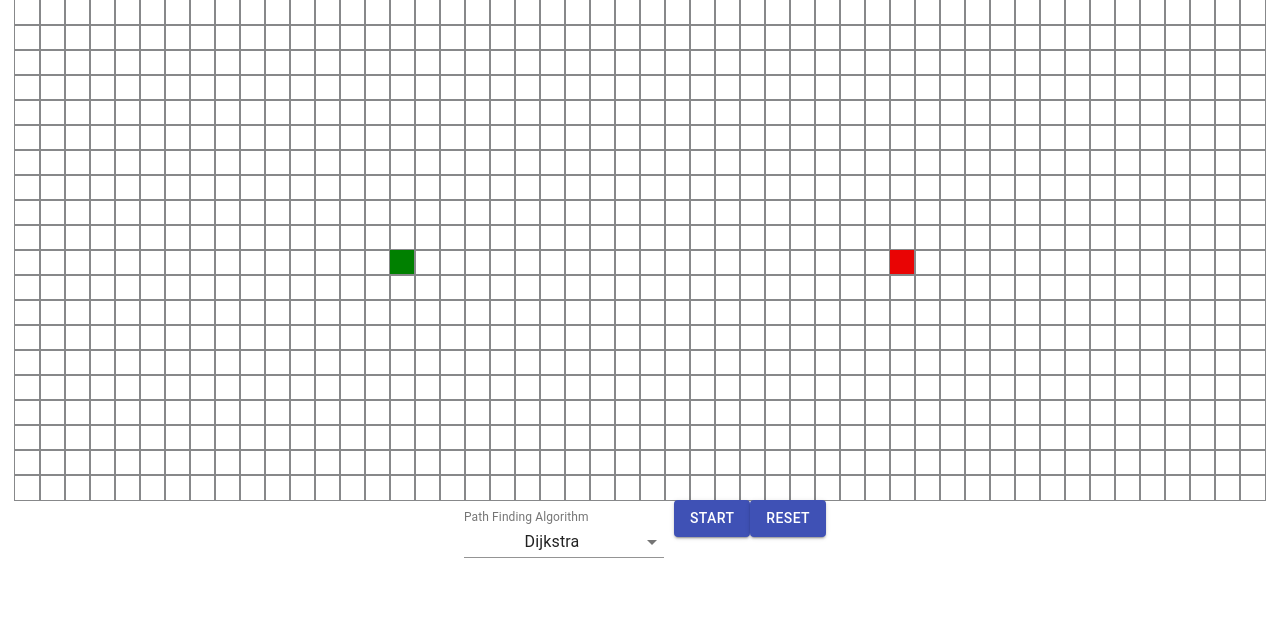
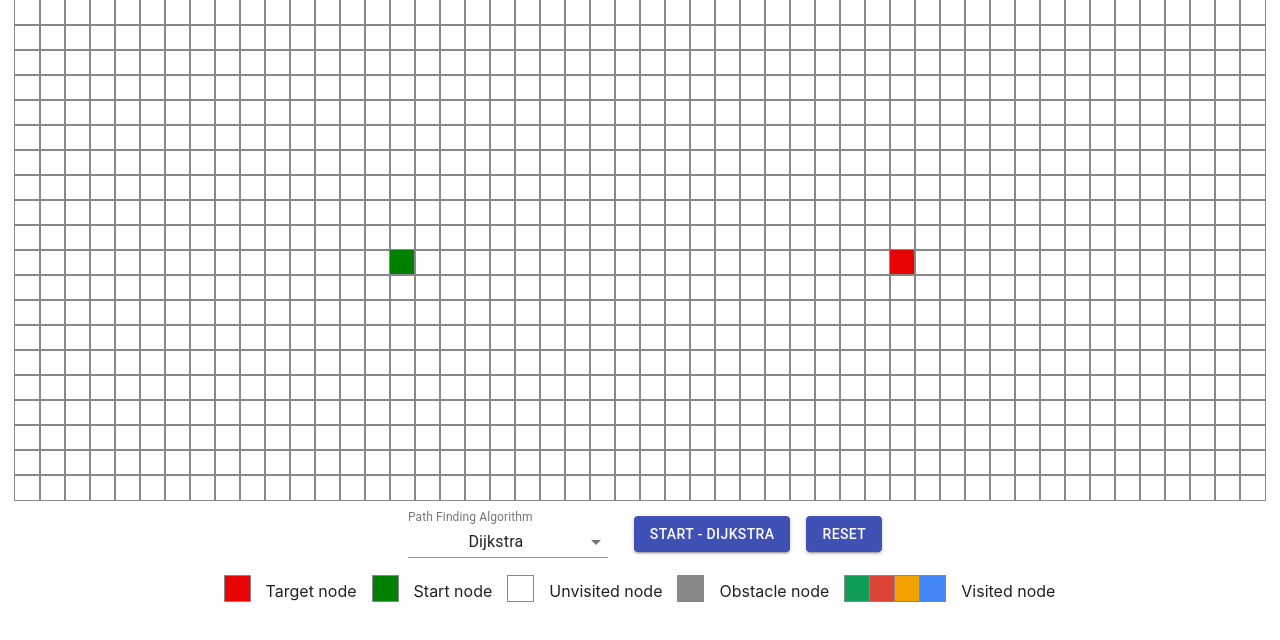
Before and after one commit to Conradyen/Path-finding-Visualizer, a React (Create React App) app: page / in a window 1280 px wide. Shown: the top 640 px of the page. Built offline with nearby package versions, Linux system fonts and the light colour scheme.

Commit message:
version 0.1

```diff
--- a/src/App.js
+++ b/src/App.js
@@ -1,11 +1,13 @@
 import React from "react";
 import "./App.css";
 import Graph from "./components/Graph";
+import Label from "./components/label";
 
 function App() {
   return (
     <div className="App">
       <Graph></Graph>
+      <Label></Label>
     </div>
   );
 }
--- a/src/components/Controller.js
+++ b/src/components/Controller.js
@@ -5,6 +5,8 @@ import Select from "@material-ui/core/Select";
 import InputLabel from "@material-ui/core/InputLabel";
 import { makeStyles } from "@material-ui/core/styles";
 import Button from "@material-ui/core/Button";
+import Grid from "@material-ui/core/Grid";
+import Paper from "@material-ui/core/Paper";
 
 const useStyles = makeStyles({
   formControl: {
@@ -22,6 +24,9 @@ export default function Controller({
   const classes = useStyles();
   return (
     <div>
+      <Paper elevation={0}>
+        <Grid container spacing={2} alignItems="center" justify="center">
+          <Grid item>
             <FormControl id="algorithm_select" className={classes.formControl}>
               <InputLabel id="demo-simple-select-label">
                 Path Finding Algorithm
@@ -38,13 +43,26 @@ export default function Controller({
                 <MenuItem value={4}>DFS</MenuItem>
               </Select>
             </FormControl>
+          </Grid>
+          <Grid item>
             <Button
               variant="contained"
               color="primary"
               onClick={() => handelStartBtnClick()}
             >
-        Start
+              Start{" "}
+              {useAlgo === 1
+                ? " - Dijkstra"
+                : useAlgo === 2
+                ? " - A Star"
+                : useAlgo === 3
+                ? " - BFS"
+                : useAlgo === 4
+                ? " - DFS"
+                : ""}
             </Button>
+          </Grid>
+          <Grid item>
             <Button
               variant="contained"
               color="primary"
@@ -52,6 +70,9 @@ export default function Controller({
             >
               Reset
             </Button>
+          </Grid>
+        </Grid>
+      </Paper>
     </div>
   );
 }
--- a/src/components/Graph.js
+++ b/src/components/Graph.js
@@ -60,6 +60,7 @@ export default function Graph() {
   const [endROW, setendROW] = useState(10);
   const [endCOL, setendCOL] = useState(35);
   const [useAlgo, setAlgo] = useState(1);
+  const [algoDone, setalgoDone] = useState(false);
 
   const getNewGridWithStartMoved = (grid, row, col) => {
     const newGrid = grid.slice();
@@ -135,8 +136,14 @@ export default function Graph() {
   const handleMouseUp = () => {
     if (startMove) {
       setstartMove(false);
+      // if (algoDone) {
+      //   handelSPafterAlgocomplete();
+      // }
     } else if (endMove) {
       setEndMove(false);
+      // if (algoDone) {
+      //   handelSPafterAlgocomplete();
+      // }
     } else if (mouseDown) {
       setMouse(false);
     }
@@ -170,6 +177,51 @@ export default function Graph() {
 
   const handelAlgoChange = (e) => {
     setAlgo(e.target.value);
+  };
+
+  const directShowVisitedNode = (
+    visitedNodesInOrder,
+    nodesInShortestPathOrder
+  ) => {
+    for (let i = 0; i <= visitedNodesInOrder.length; i++) {
+      if (i === visitedNodesInOrder.length) {
+        directShowShortestPath(nodesInShortestPathOrder);
+        return;
+      }
+      const node = visitedNodesInOrder[i];
+      document.getElementById(`node-${node.row}-${node.col}`).className =
+        "node node-visited";
+    }
+  };
+
+  const directShowShortestPath = (nodesInShortestPathOrder) => {
+    for (let i = 0; i < nodesInShortestPathOrder.length; i++) {
+      const node = nodesInShortestPathOrder[i];
+      document.getElementById(`node-${node.row}-${node.col}`).className =
+        "node node-shortest-path";
+    }
+  };
+
+  const handelSPafterAlgocomplete = () => {
+    const startNode = grid[startROW][startCOL];
+    const finishNode = grid[endROW][endCOL];
+    handleResetButtonClick();
+    var visitedNodesInOrder;
+    switch (useAlgo) {
+      case 2:
+        visitedNodesInOrder = aStar(grid, startNode, finishNode);
+        break;
+      case 3:
+        visitedNodesInOrder = greedyBFS(grid, startNode, finishNode);
+        break;
+      case 4:
+        visitedNodesInOrder = dfs(grid, startNode, finishNode);
+        break;
+      default:
+        visitedNodesInOrder = dijkstra(grid, startNode, finishNode);
+    }
+    const nodesInShortestPathOrder = getNodesInShortestPathOrder(finishNode);
+    directShowVisitedNode(visitedNodesInOrder, nodesInShortestPathOrder);
   };
 
   const animateVisitedNode = (
@@ -220,6 +272,7 @@ export default function Graph() {
     }
     const nodesInShortestPathOrder = getNodesInShortestPathOrder(finishNode);
     animateVisitedNode(visitedNodesInOrder, nodesInShortestPathOrder);
+    setalgoDone(true);
   };
 
   return (
--- a/src/components/GraphNode.js
+++ b/src/components/GraphNode.js
@@ -1,5 +1,7 @@
 import React from "react";
 import "./node.css";
+import { FontAwesomeIcon } from "@fortawesome/react-fontawesome";
+import { faPlay, faMapMarkerAlt } from "@fortawesome/free-solid-svg-icons";
 
 export default function GraphNode({
   key,
--- /dev/null
+++ b/src/components/label.js
@@ -0,0 +1,47 @@
+import React from "react";
+import Grid from "@material-ui/core/Grid";
+import Paper from "@material-ui/core/Paper";
+
+export default function Label() {
+  return (
+    <div>
+      <Paper elevation={0}>
+        <Grid container spacing={2} alignItems="center" justify="center">
+          <Grid item>
+            <div className="node node-finish"></div>
+          </Grid>
+          <Grid item>
+            <div>Target node</div>
+          </Grid>
+          <Grid item>
+            <div className="node node-start"></div>
+          </Grid>
+          <Grid item>
+            <div>Start node</div>
+          </Grid>
+          <Grid item>
+            <div className="node"></div>
+          </Grid>
+          <Grid item>
+            <div>Unvisited node</div>
+          </Grid>
+          <Grid item>
+            <div className="node node-wall"></div>
+          </Grid>
+          <Grid item>
+            <div>Obstacle node</div>
+          </Grid>
+          <Grid item>
+            <div className="node visited-1"></div>
+            <div className="node visited-2"></div>
+            <div className="node visited-3"></div>
+            <div className="node visited-4"></div>
+          </Grid>
+          <Grid item>
+            <div>Visited node</div>
+          </Grid>
+        </Grid>
+      </Paper>
+    </div>
+  );
+}
--- a/src/components/node.css
+++ b/src/components/node.css
@@ -22,6 +22,19 @@
   animation-iteration-count: 1;
   animation-fill-mode: forwards;
   animation-play-state: running;
+}
+
+.visited-1 {
+  background-color: rgb(15, 157, 88);
+}
+.visited-2 {
+  background-color: rgb(219, 68, 55);
+}
+.visited-3 {
+  background-color: rgb(244, 160, 0);
+}
+.visited-4 {
+  background-color: rgb(66, 133, 244);
 }
 
 @keyframes visitedAnimation {
```
Lines whose indentation alone changed are shown as unchanged.
